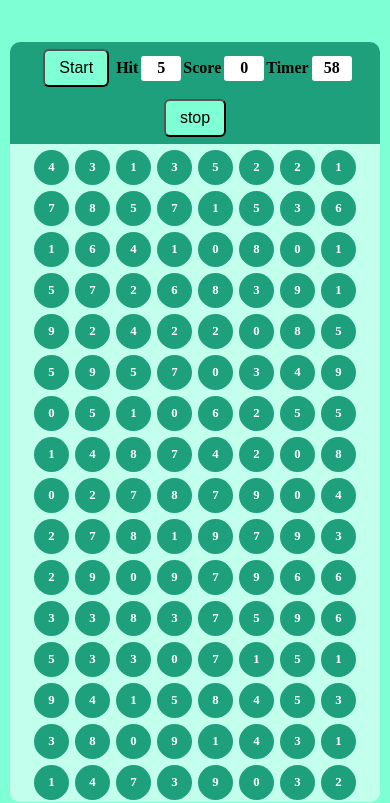
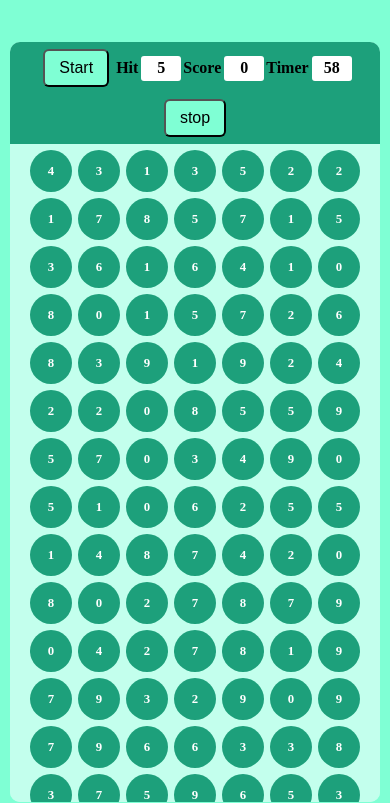
Before and after one commit to HemangSaraiya/Bubble-Hit-Game, a plain HTML site: page index.html in a window 390 px wide. Both pictures are taken after a click on the button "Start". Drawn offline with Linux system fonts and the light colour scheme.

Commit message:
style.css

```diff
--- a/style.css
+++ b/style.css
@@ -107,8 +107,8 @@ body,html{
 
 
     .bubble{
-        width: 35px;
-        height: 35px;
+        width: 42px;
+        height: 42px;
         font-size: 0.8rem;
     }
 
```
